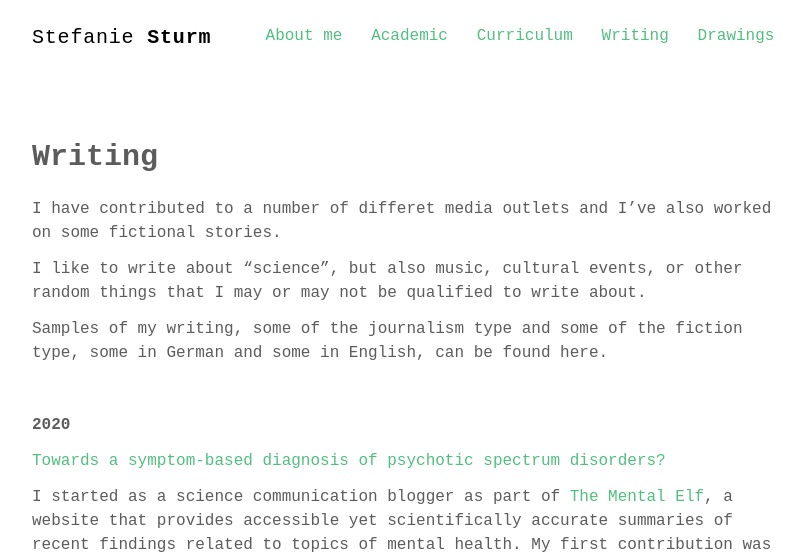
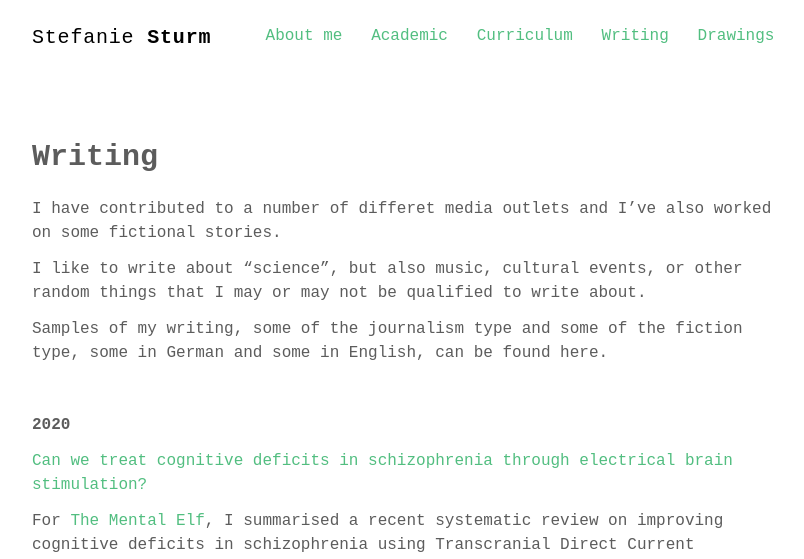
Before and after one commit to stefaniesturm/stefaniesturm.github.io, a Jekyll site: the page built from writing.md, in a window 1280 px wide and 1400 px high. Shown: the top 559 px of the window, without its empty margins (232-1036 px from the left). Built offline with Jekyll 4.4.1, drawn with Linux system fonts in a browser that asks for light colours; some web fonts are replaced; some of the changed text lies outside the part shown.

Commit message:
Update writing.md

```diff
--- a/writing.md
+++ b/writing.md
@@ -14,9 +14,17 @@ Samples of my writing, some of the journalism type and some of the fiction type,
 
 <strong>2020</strong>
 
+<a href="https://www.nationalelfservice.net/mental-health/schizophrenia/can-we-treat-cognitive-deficits-in-schizophrenia-through-electrical-brain-stimulation/" target="_blank" rel="noopener">Can we treat cognitive deficits in schizophrenia through electrical brain stimulation?</a>
+
+For <a href="https://www.nationalelfservice.net/mental-health/" target="_blank" rel="noopener">The Mental Elf</a>, I summarised a recent systematic review on improving cognitive deficits in schizophrenia using Transcranial Direct Current Stimulation (tDCS), a form of electrical brain stimulation.
+
+<a href="https://www.nationalelfservice.net/mental-health/schizophrenia/can-we-treat-cognitive-deficits-in-schizophrenia-through-electrical-brain-stimulation/" target="_blank" rel="noopener"><img style="width:50%" src="/images/skull.jpg" alt="Treating cognitive deficits in schizophrenia"></a>
+
+<br>
+
 <a href="https://www.nationalelfservice.net/mental-health/psychosis/symptom-based-diagnosis-psychotic-spectrum-disorders/" target="_blank" rel="noopener">Towards a symptom-based diagnosis of psychotic spectrum disorders?</a>
 
-I started as a science communication blogger as part of <a href="https://www.nationalelfservice.net/mental-health/" target="_blank" rel="noopener">The Mental Elf</a>, a website that provides accessible yet scientifically accurate summaries of recent findings related to topics of mental health. My first contribution was about a very interesting, methodologically complex study on diagnosing patients with psychosis in new ways which may enable us to look beyond traditional diagnostic categories. Read the article <a href="https://www.nationalelfservice.net/mental-health/psychosis/symptom-based-diagnosis-psychotic-spectrum-disorders/" target="_blank" rel="noopener">here</a>.
+<a href="https://www.nationalelfservice.net/mental-health/" target="_blank" rel="noopener">The Mental Elf</a> is an online platform that provides accessible yet scientifically accurate summaries of recent findings related to topics of mental health. My first contribution was about a very interesting, methodologically complex study on diagnosing patients with psychosis in new ways which may enable us to look beyond traditional diagnostic categories. Read the article <a href="https://www.nationalelfservice.net/mental-health/psychosis/symptom-based-diagnosis-psychotic-spectrum-disorders/" target="_blank" rel="noopener">here</a>.
 
 <a href="https://www.nationalelfservice.net/mental-health/psychosis/symptom-based-diagnosis-psychotic-spectrum-disorders/" target="_blank" rel="noopener"><img style="width:50%" src="/images/colours.jpg" alt="Continuum of psychosis"></a>
 
```
